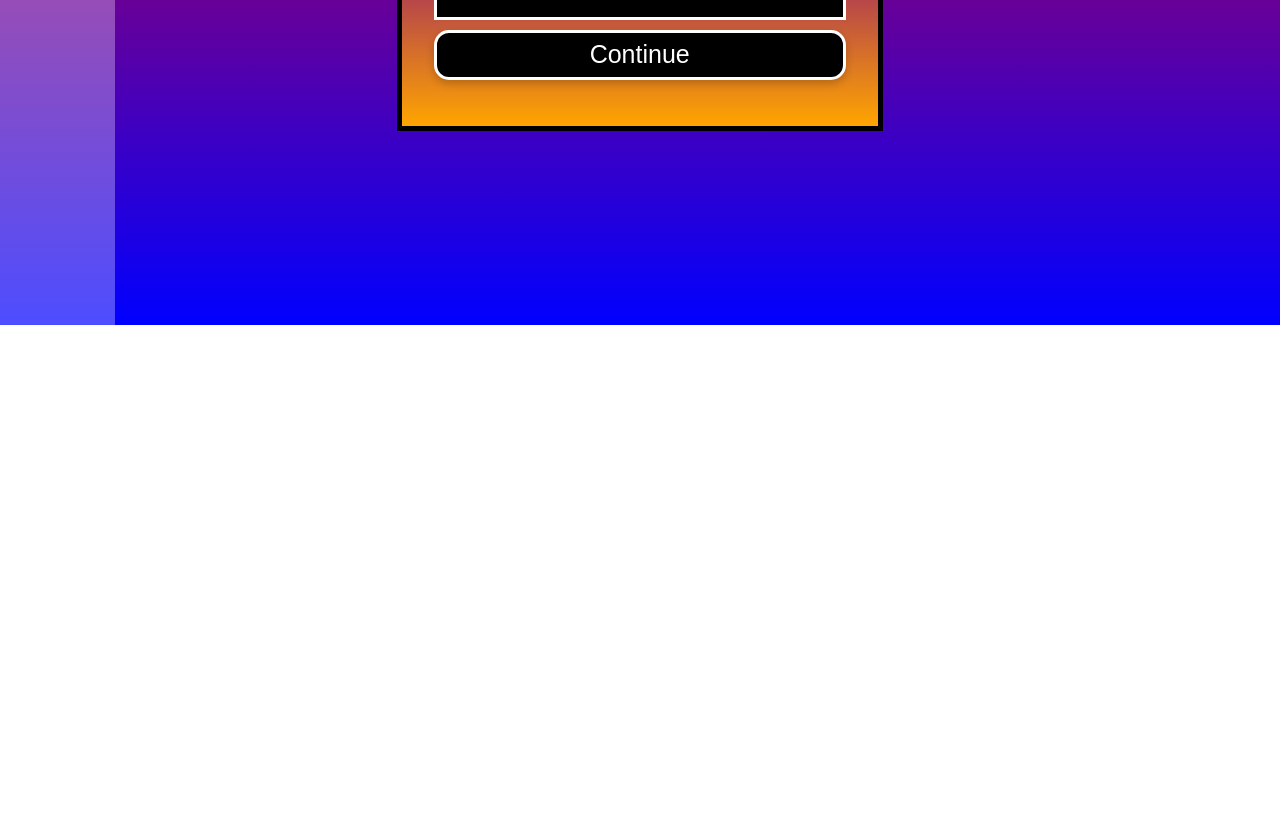
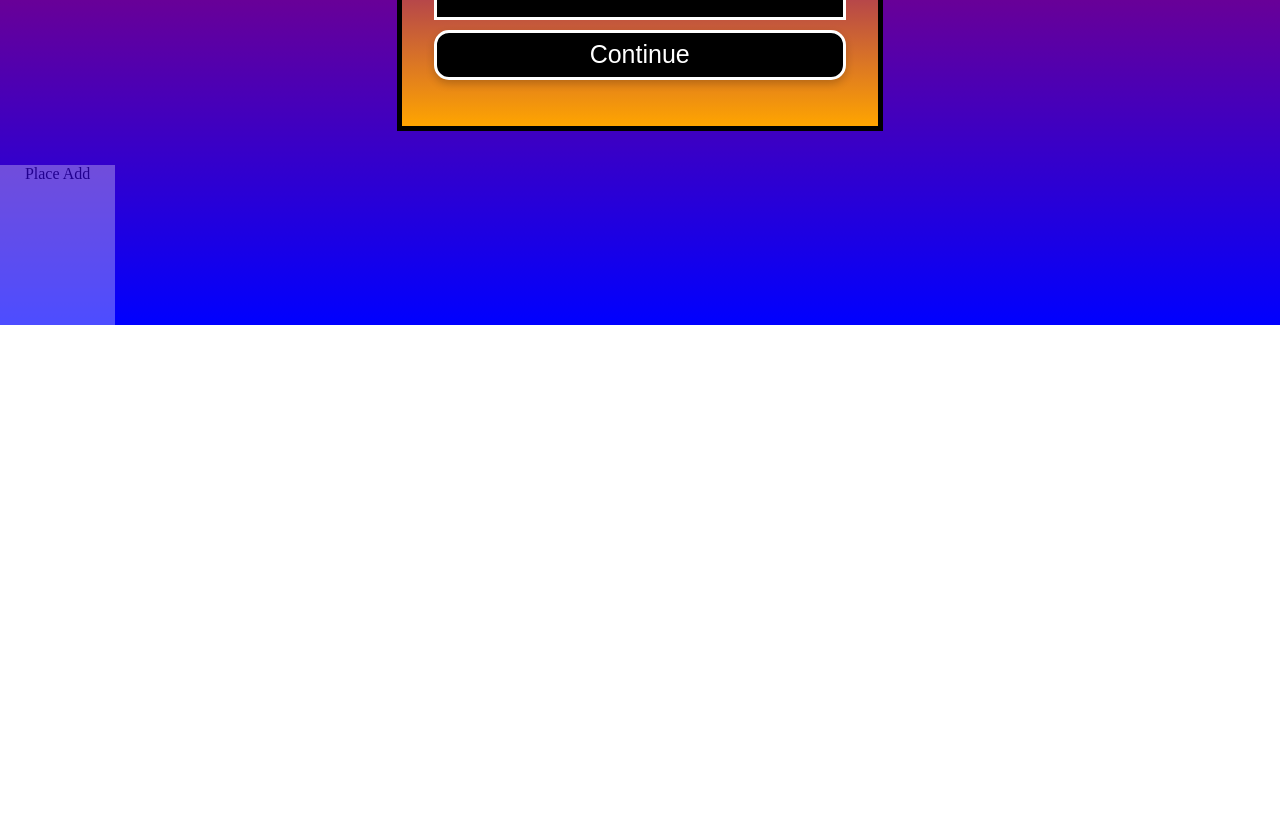
Before and after one commit to DylanOsborne/Card-Memory-Game, a plain HTML site: page index.html in a window 1280 px wide. Shown: the part 475-1303 px from the top of the page. Before the commit the page ends 800 px from the top, so only its background shows below. Drawn offline with Linux system fonts and the light colour scheme.

Commit message:
Update CSS General.css

```diff
--- a/CSS General.css
+++ b/CSS General.css
@@ -215,6 +215,8 @@ button:hover {
     height: 100%;
     width: 9%;
     float: left;
+    text-align: center;
+    margin-top: 50%;
 }
 
 #score_placement {
```
